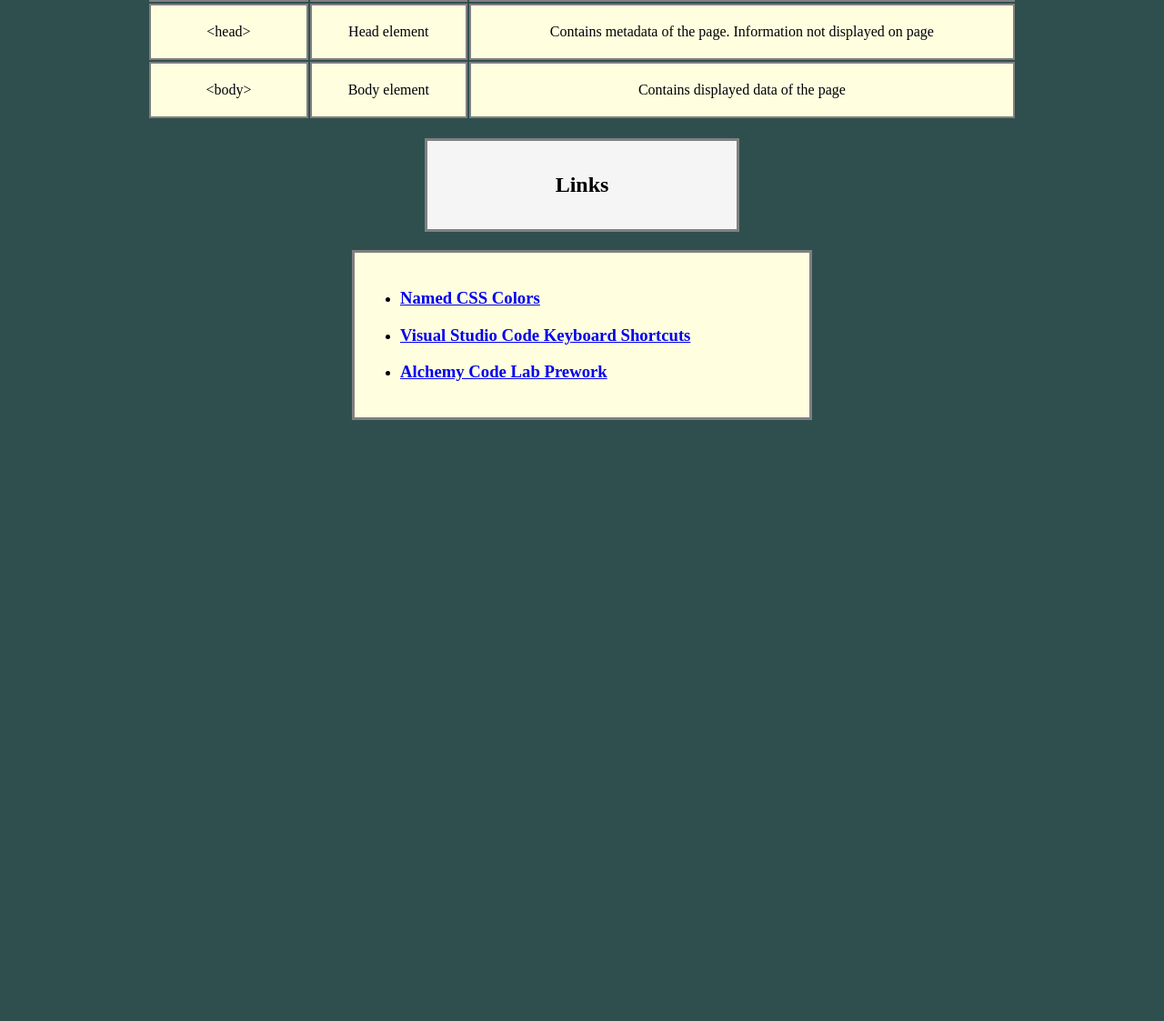
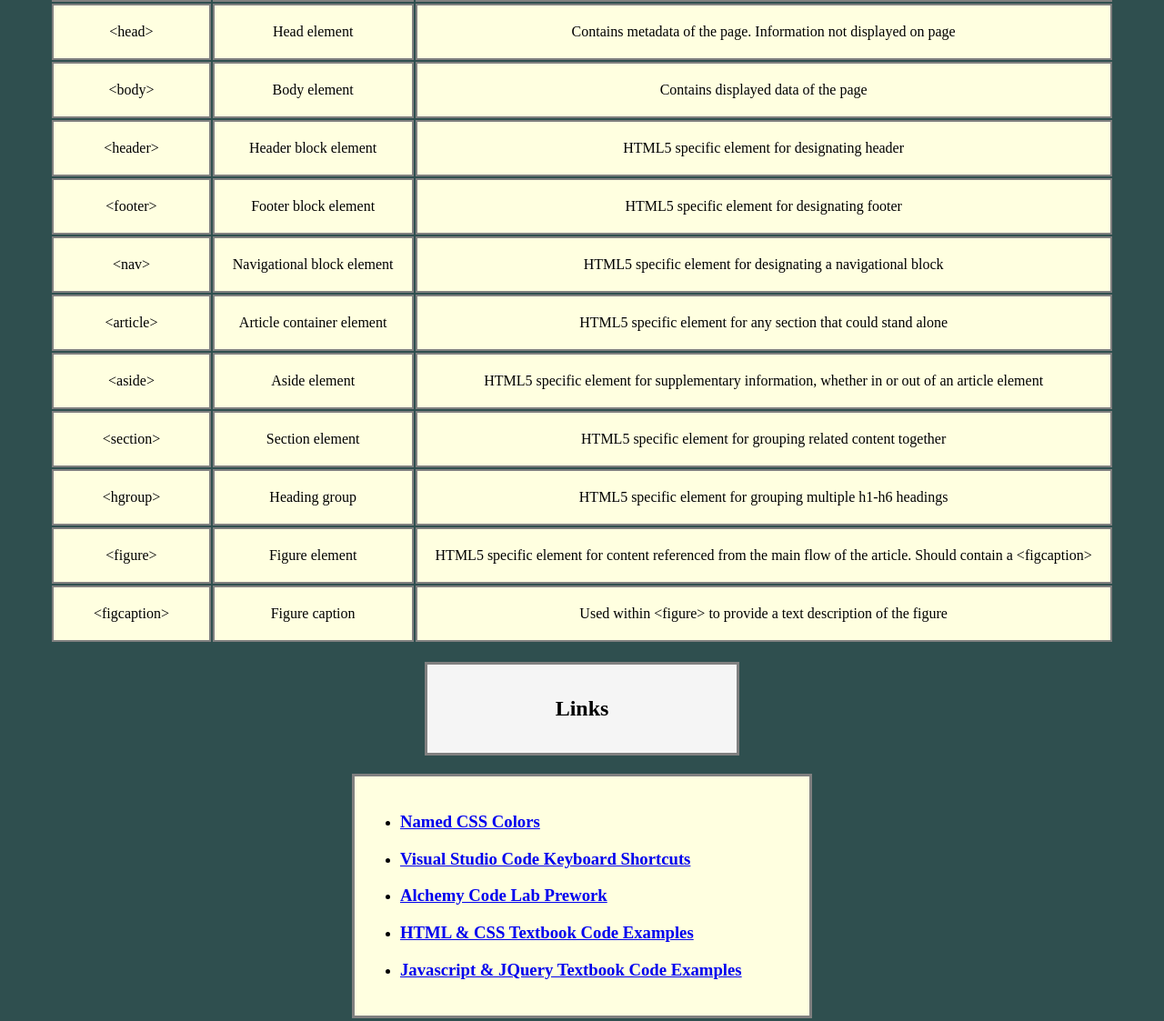
Before and after one commit to drmeloy/codingNotes, a plain HTML site: page index.html in a window 1280 px wide. Shown: the part 1600-2723 px from the top of the page at 91% size. Before the commit the page ends 2077 px from the top, so only its background shows below. Drawn offline with Linux system fonts and the light colour scheme.

Commit message:
added HTML5 specific elements

```diff
--- a/index.html
+++ b/index.html
@@ -12,6 +12,9 @@
   <header>
     <h1>Dan's Coding Notes</h1>
   </header>
+
+<!-- TABLES -->
+
   <div class="sectionHead">
     <h2>Tables</h2>
   </div>
@@ -73,6 +76,9 @@
       </tbody>
     </table>
   </div>
+
+<!-- HTML STRUCTURE -->
+
   <div class="sectionHead">
     <h2>HTML Structure</h2>
   </div>
@@ -136,9 +142,57 @@
           <td>Body element</td>
           <td>Contains displayed data of the page</td>
         </tr>
+        <tr>
+          <td class="left">&lt;header&gt;</td>
+          <td>Header block element</td>
+          <td>HTML5 specific element for designating header</td>
+        </tr>
+        <tr>
+          <td class="left">&lt;footer&gt;</td>
+          <td>Footer block element</td>
+          <td>HTML5 specific element for designating footer</td>
+        </tr>
+        <tr>
+          <td class="left">&lt;nav&gt;</td>
+          <td>Navigational block element</td>
+          <td>HTML5 specific element for designating a navigational block</td>
+        </tr>
+        <tr>
+          <td class="left">&lt;article&gt;</td>
+          <td>Article container element</td>
+          <td>HTML5 specific element for any section that could stand alone</td>
+        </tr>
+        <tr>
+          <td class="left">&lt;aside&gt;</td>
+          <td>Aside element</td>
+          <td>HTML5 specific element for supplementary information, whether in or out of an article element</td>
+        </tr>
+        <tr>
+          <td class="left">&lt;section&gt;</td>
+          <td>Section element</td>
+          <td>HTML5 specific element for grouping related content together</td>
+        </tr>
+        <tr>
+          <td class="left">&lt;hgroup&gt;</td>
+          <td>Heading group</td>
+          <td>HTML5 specific element for grouping multiple h1-h6 headings</td>
+        </tr>
+        <tr>
+          <td class="left">&lt;figure&gt;</td>
+          <td>Figure element</td>
+          <td>HTML5 specific element for content referenced from the main flow of the article. Should contain a &lt;figcaption&gt;</td>
+        </tr>
+        <tr>
+          <td class="left">&lt;figcaption&gt;</td>
+          <td>Figure caption</td>
+          <td>Used within &lt;figure&gt; to provide a text description of the figure</td>
+        </tr>
       </tbody>
     </table>
   </div>
+
+  <!-- LINKS -->
+
   <div class="sectionHead">
     <h2>Links</h2>
   </div>
@@ -147,6 +201,8 @@
       <li><h3><a href="http://www.colors.commutercreative.com/grid/" target="_blank">Named CSS Colors</a></h3></li>
       <li><h3><a href="https://code.visualstudio.com/shortcuts/keyboard-shortcuts-windows.pdf" target="_blank">Visual Studio Code Keyboard Shortcuts</a></h3></li>
       <li><h3><a href="https://github.com/alchemycodelab/bootcamp-one-prework/blob/master/README.md" target="_blank">Alchemy Code Lab Prework</h3></li>
+      <li><h3><a href="http://www.htmlandcssbook.com/code-samples/" target="_blank">HTML & CSS Textbook Code Examples</a></h3></li>
+      <li><h3><a href="http://javascriptbook.com/code/" target="_blank">Javascript & JQuery Textbook Code Examples</a></h3></li>
     </ul>
   </div>
 </body>
```
